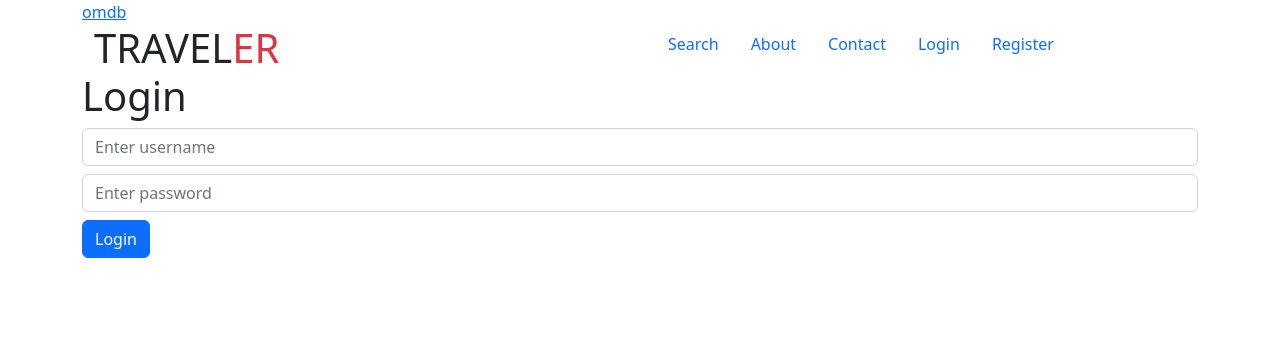
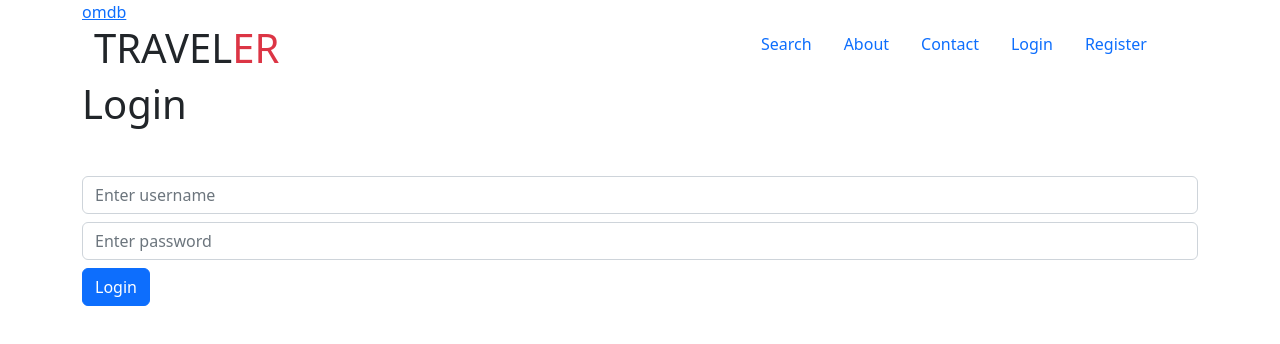
Before and after one commit to wakaka1123/webdev_web_app_cs5610fa22_websmallteam, a React (Create React App) app: page /login in a window 1280 px wide. Shown: the top 344 px of the page. Built offline with nearby package versions, Linux system fonts and the light colour scheme; no server answers.

Commit message:
ui update

```diff
--- a/src/home/navigationBar.js
+++ b/src/home/navigationBar.js
@@ -12,16 +12,22 @@ const NavigationBar = () => {
         <div className="container">
             <div className="row">
 
-                <div className="col-xl-6">
-                    <h1 className="m-0">
+                <div className="col-xl-7">
+                    <h1>
                         <Link to="/" style={{textDecoration: "none"}}>
                             <span className="text-dark">TRAVEL</span>
                             <span className="text-danger">ER</span>
                         </Link>
                     </h1>
+                    {
+                        currentUser &&
+                        <h6>
+                            <div className="col-5 text-primary"> Welcome, {currentUser.username}</div>
+                        </h6>
+                    }
                 </div>
 
-                <div className="col-xl-6">
+                <div className="col-xl-5">
                 <ul className="nav nav-pills">
                     <li className="nav-item">
                         <a href="/search" className="nav-link">Search</a>
@@ -67,13 +73,6 @@ const NavigationBar = () => {
             </div>
 
 
-                {
-                    currentUser &&
-                    <div className="mb-5">
-                        <div className="col-5"> Welcome, {currentUser.username}</div>
-                    </div>
-                }
-
         </div>
 
 
--- a/src/users/login.js
+++ b/src/users/login.js
@@ -15,7 +15,7 @@ const Login = () => {
     }
     return(
         <>
-            <h1>Login</h1>
+            <h1 className="mb-5">Login</h1>
             {
                 error &&
                 <div className="alert alert-danger">
```
